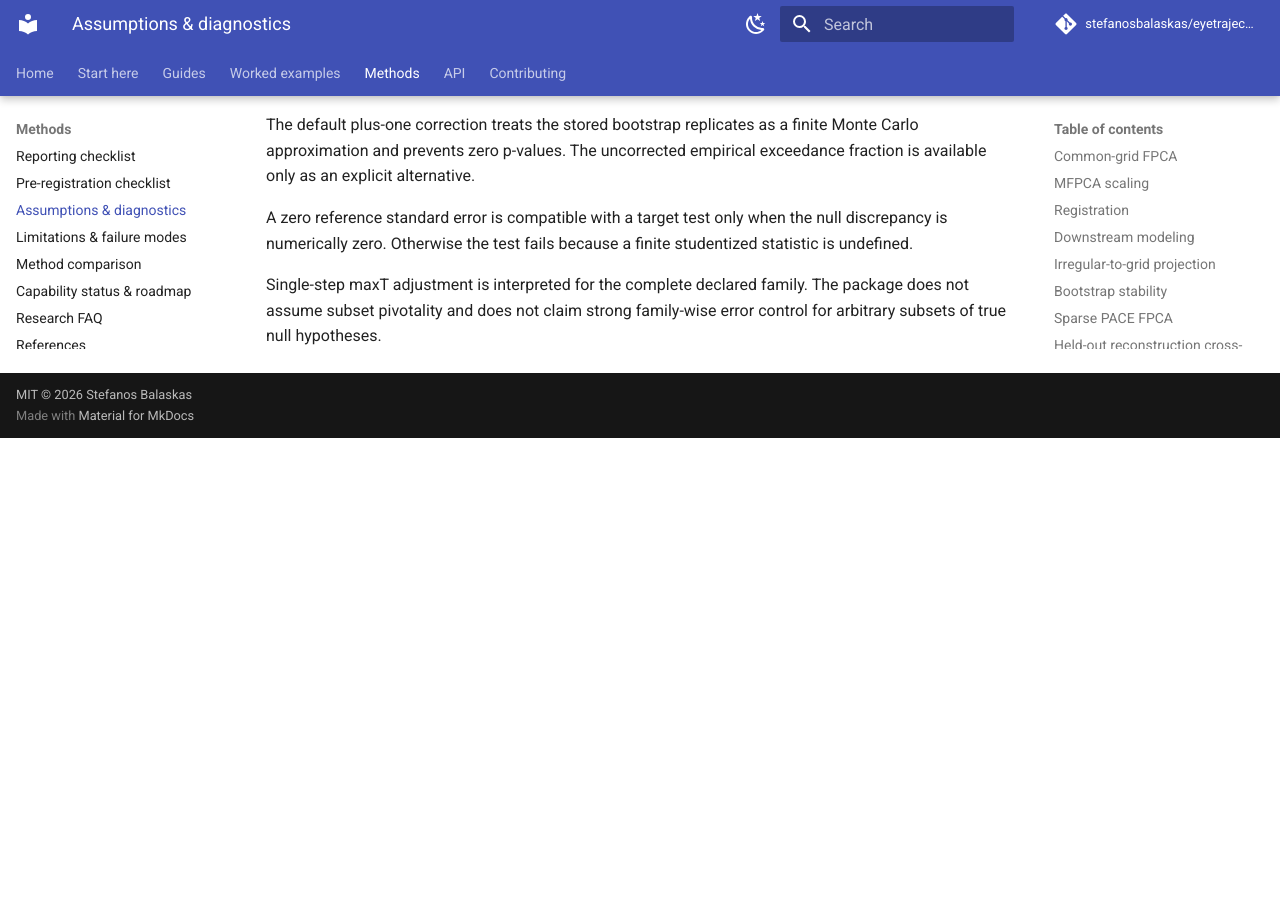
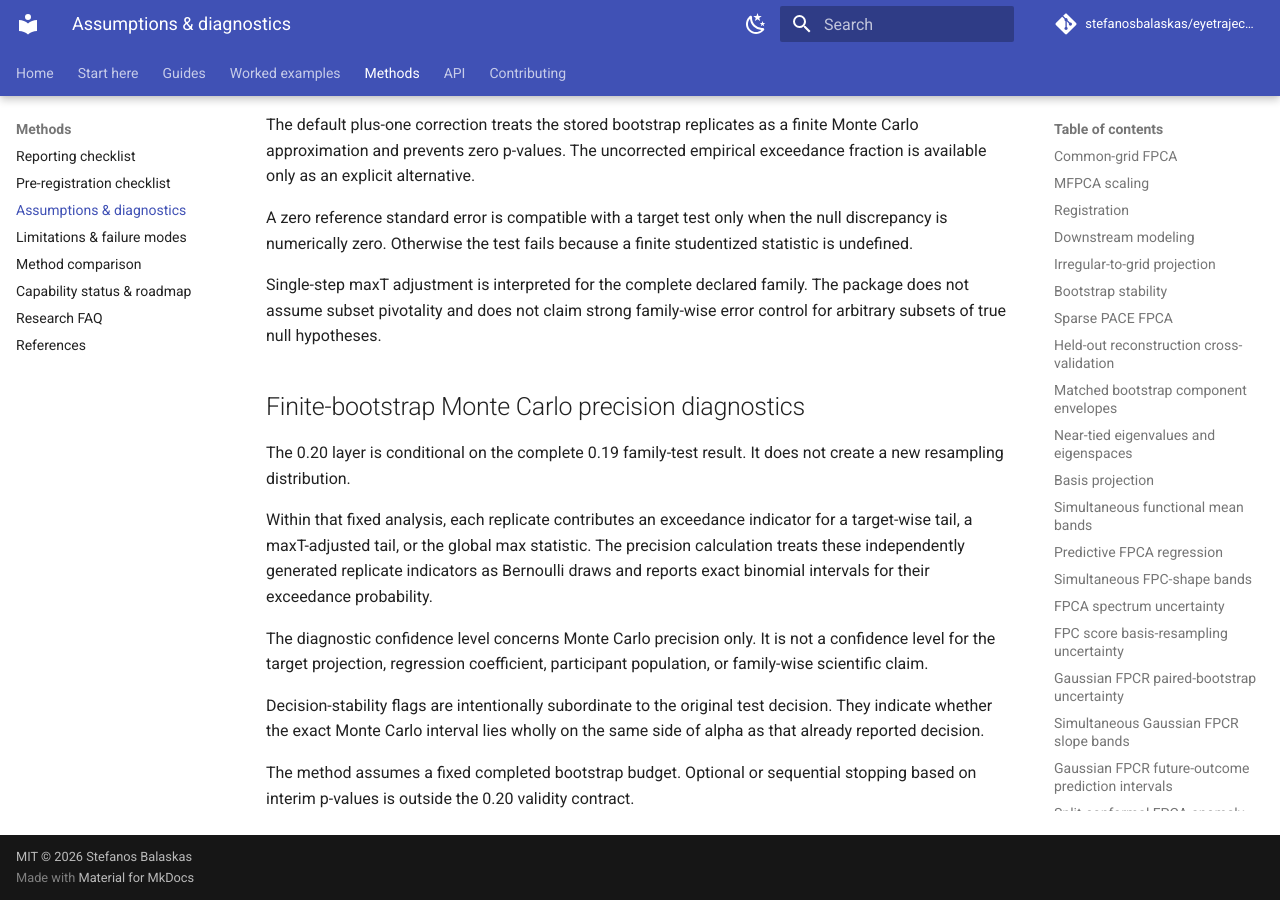
Before and after one commit to stefanosbalaskas/eyetrajectoriespy, an MkDocs documentation site: the page built from docs/methods/assumptions.md, in a window 1280 px wide and 900 px high, scrolled down 7719 px. Built offline with MkDocs 1.6.1 and Material for MkDocs 9.7.7, drawn with Linux system fonts in a browser that asks for light colours; comment, search, counter and statistics services are not loaded; before the commit the page ends 8157 px from its top, so only the background shows below that.

Commit message:
Document Monte Carlo diagnostic assumptions

```diff
--- a/docs/methods/assumptions.md
+++ b/docs/methods/assumptions.md
@@ -221,3 +221,15 @@ The default plus-one correction treats the stored bootstrap replicates as a fini
 A zero reference standard error is compatible with a target test only when the null discrepancy is numerically zero. Otherwise the test fails because a finite studentized statistic is undefined.
 
 Single-step maxT adjustment is interpreted for the complete declared family. The package does not assume subset pivotality and does not claim strong family-wise error control for arbitrary subsets of true null hypotheses.
+
+## Finite-bootstrap Monte Carlo precision diagnostics
+
+The 0.20 layer is conditional on the complete 0.19 family-test result. It does not create a new resampling distribution.
+
+Within that fixed analysis, each replicate contributes an exceedance indicator for a target-wise tail, a maxT-adjusted tail, or the global max statistic. The precision calculation treats these independently generated replicate indicators as Bernoulli draws and reports exact binomial intervals for their exceedance probability.
+
+The diagnostic confidence level concerns Monte Carlo precision only. It is not a confidence level for the target projection, regression coefficient, participant population, or family-wise scientific claim.
+
+Decision-stability flags are intentionally subordinate to the original test decision. They indicate whether the exact Monte Carlo interval lies wholly on the same side of alpha as that already reported decision.
+
+The method assumes a fixed completed bootstrap budget. Optional or sequential stopping based on interim p-values is outside the 0.20 validity contract.
```
